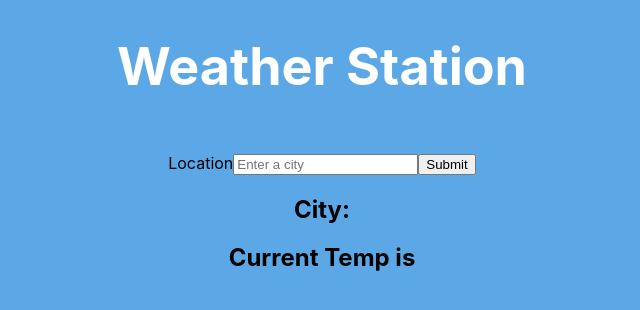
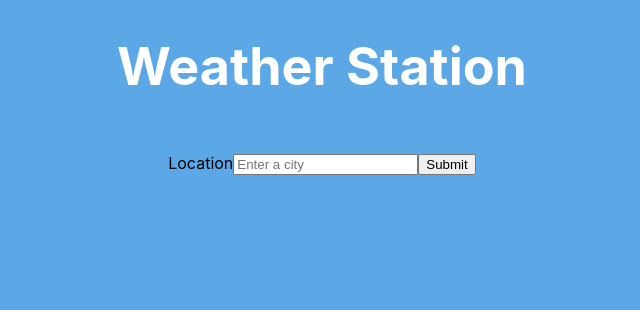
Before and after one commit to jenhedg/weather-station, a React (Create React App) app: page / in a window 1280 px wide. Shown: the top 310 px of the page, without its empty margins (318-958 px from the left). Built offline with nearby package versions, Linux system fonts and the light colour scheme.

Commit message:
results component

```diff
--- a/src/Results.js
+++ b/src/Results.js
@@ -1,10 +1,17 @@
 import React from "react";
 
-const Results = ({ weather, temp, location }) => {
+const Results = ({ weather, temp, location, feelsLike, error }) => {
   return (
     <div className="results">
-      <h2>City: {location}</h2>
-      <h2>Current Temp is {temp}</h2>
+      {weather === null ? (
+        <h1></h1>
+      ) : (
+        <div className="results">
+          <h3>City:{location}</h3>
+          <h3>Current Temperature {temp}</h3>
+          <h3>It feels like: {feelsLike}</h3>
+        </div>
+      )}
     </div>
   );
 };
--- a/src/SearchParams.js
+++ b/src/SearchParams.js
@@ -5,7 +5,7 @@ const SearchParams = (props) => {
   const [city, setCity] = useState("");
   const [location, setLocation] = useState("");
   const [temp, setTemp] = useState(null);
-  // const [feelsLike, setFeelsLike] = useState(null);
+  const [feelsLike, setFeelsLike] = useState(null);
   const [weather, setWeather] = useState(null);
 
   async function reqData() {
@@ -22,10 +22,11 @@ const SearchParams = (props) => {
 
     setWeather(res || []);
     console.log(temp, feels_like, temp_min, temp_max, name);
-    setTemp(temp);
-    setCity(city);
-    setLocation(name);
-    // setFeelsLike(feels_like);
+    console.log(res.length);
+    setTemp(temp || []);
+    setCity(city || []);
+    setLocation(name || []);
+    setFeelsLike(feels_like || []);
   }
 
   return (
@@ -47,10 +48,12 @@ const SearchParams = (props) => {
         </label>
         <button>Submit</button>
       </form>
-      {/* <h2>Location: {location}</h2>
-      <p>Current Temp: {temp}</p>
-      <p>Feelslike: {feelsLike}</p> */}
-      <Results weather={weather} temp={temp} location={location} />
+      <Results
+        weather={weather}
+        temp={temp}
+        location={location}
+        feelsLike={feelsLike}
+      />
     </div>
   );
 };
```
